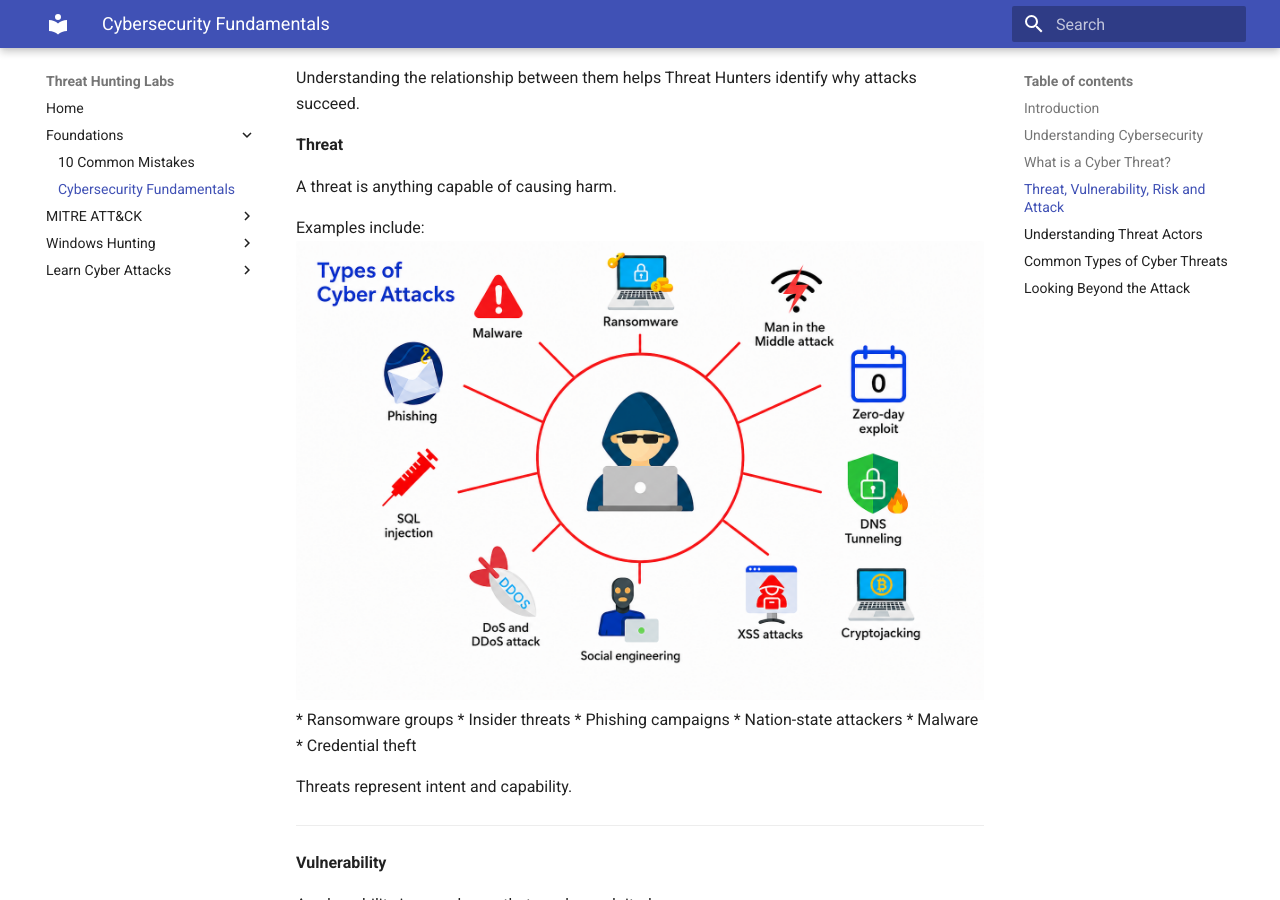
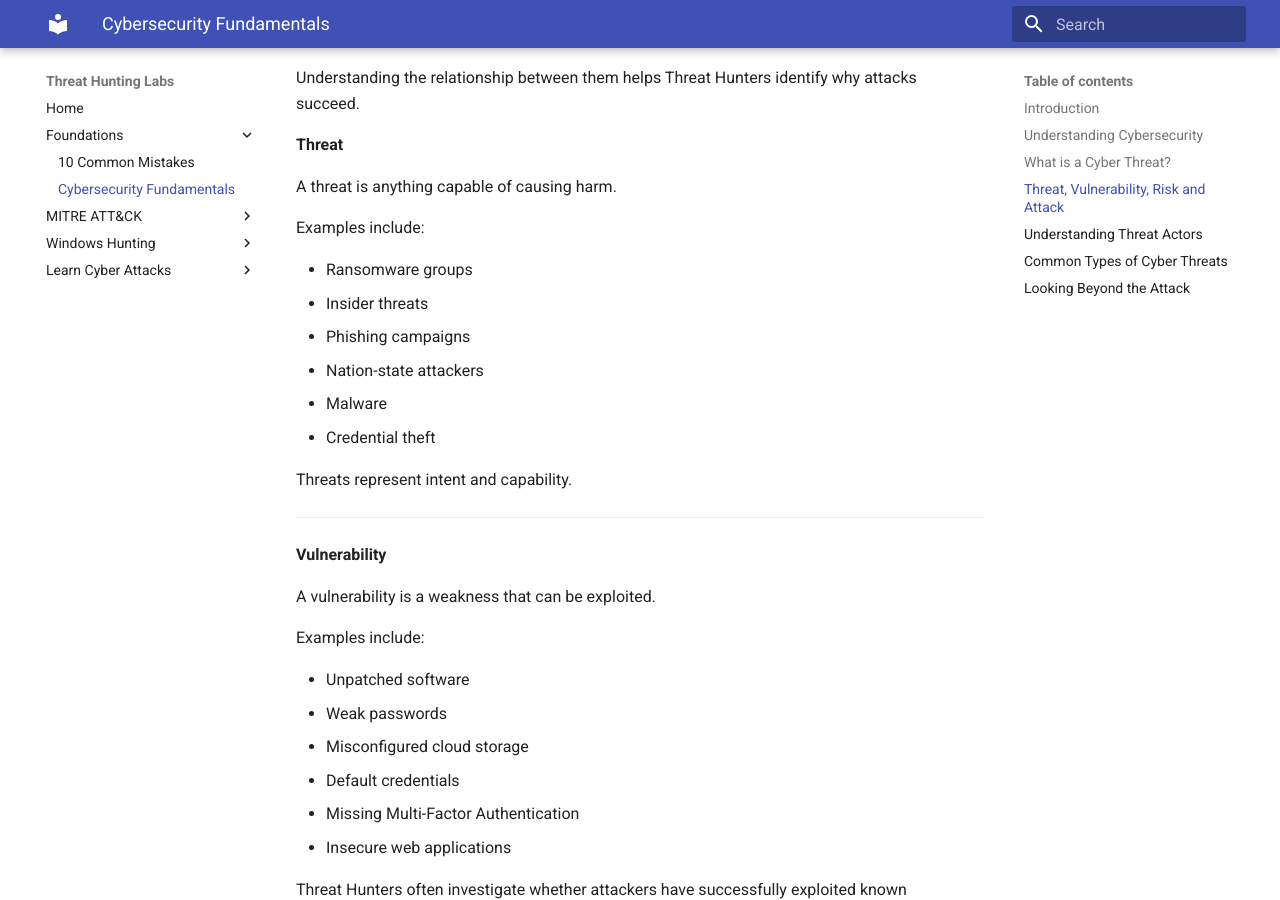
Before and after one commit to pbmundas/ThreatHuntingLabs, an MkDocs documentation site: the page built from docs/foundations/Cybersecurity-Fundamentals-The-Foundation-Every-Threat-Hunter-Needs-part-1.md, in a window 1280 px wide and 900 px high, scrolled down 2425 px. Built offline with MkDocs 1.6.1 and Material for MkDocs 9.7.7, drawn with Linux system fonts in a browser that asks for light colours; some of the changed text lies outside the part shown.

Commit message:
Update Cybersecurity-Fundamentals-The-Foundation-Every-Threat-Hunter-Needs-part-1.md

```diff
--- a/docs/foundations/Cybersecurity-Fundamentals-The-Foundation-Every-Threat-Hunter-Needs-part-1.md
+++ b/docs/foundations/Cybersecurity-Fundamentals-The-Foundation-Every-Threat-Hunter-Needs-part-1.md
@@ -93,7 +93,7 @@
 A threat is anything capable of causing harm.
 
 Examples include:
-![Types of Common Threats](../images/Types-of-common-threats.png)
+
 * Ransomware groups
 * Insider threats
 * Phishing campaigns
@@ -240,7 +240,7 @@
 
 The following illustration highlights some of the most common threats encountered across modern enterprise environments.
 
-> **Insert the HD "Common Types of Cyber Threats" diagram here**
+> ![Types of Common Threats](../images/Types-of-common-threats.png)
 
 Understanding these threats doesn't mean memorizing definitions.
 
```
